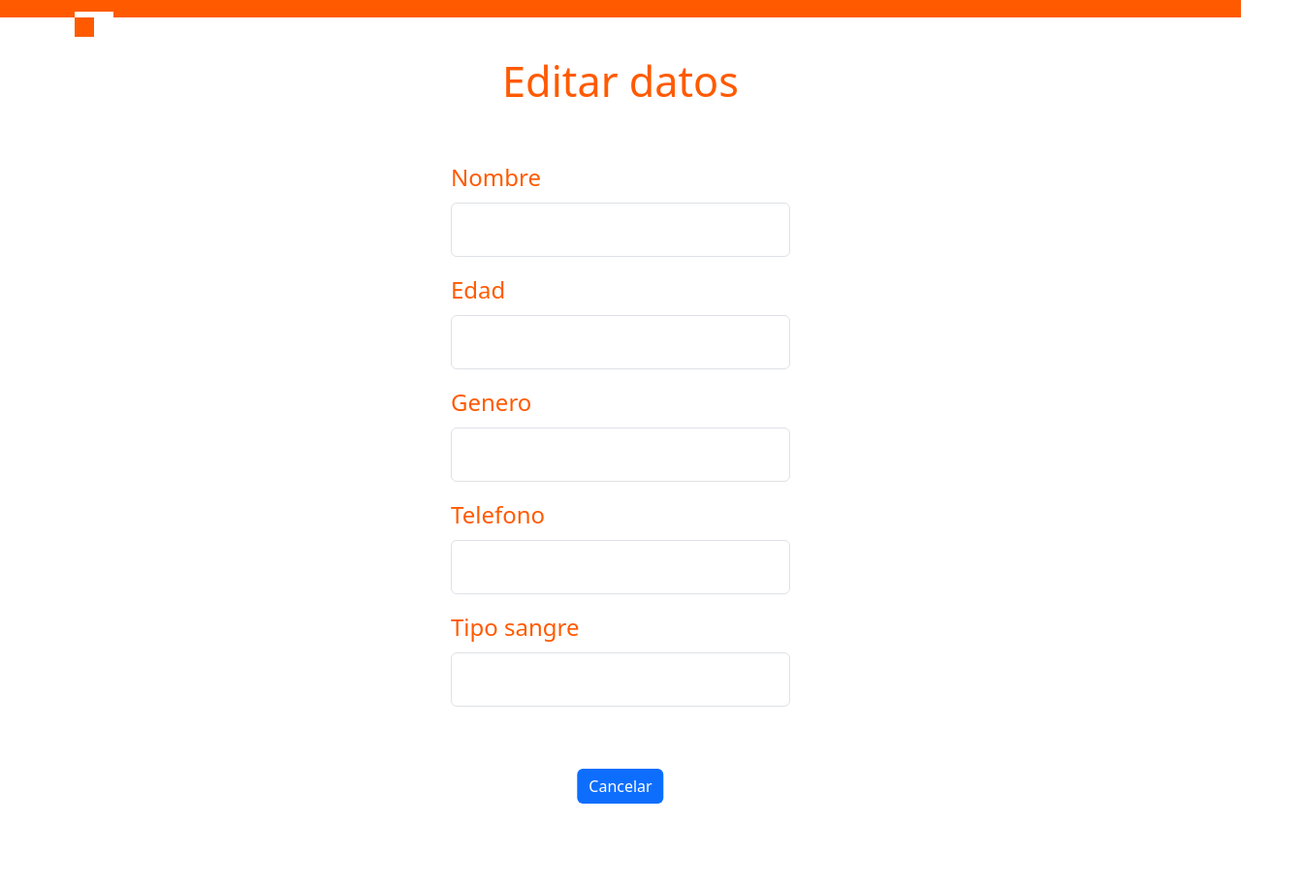
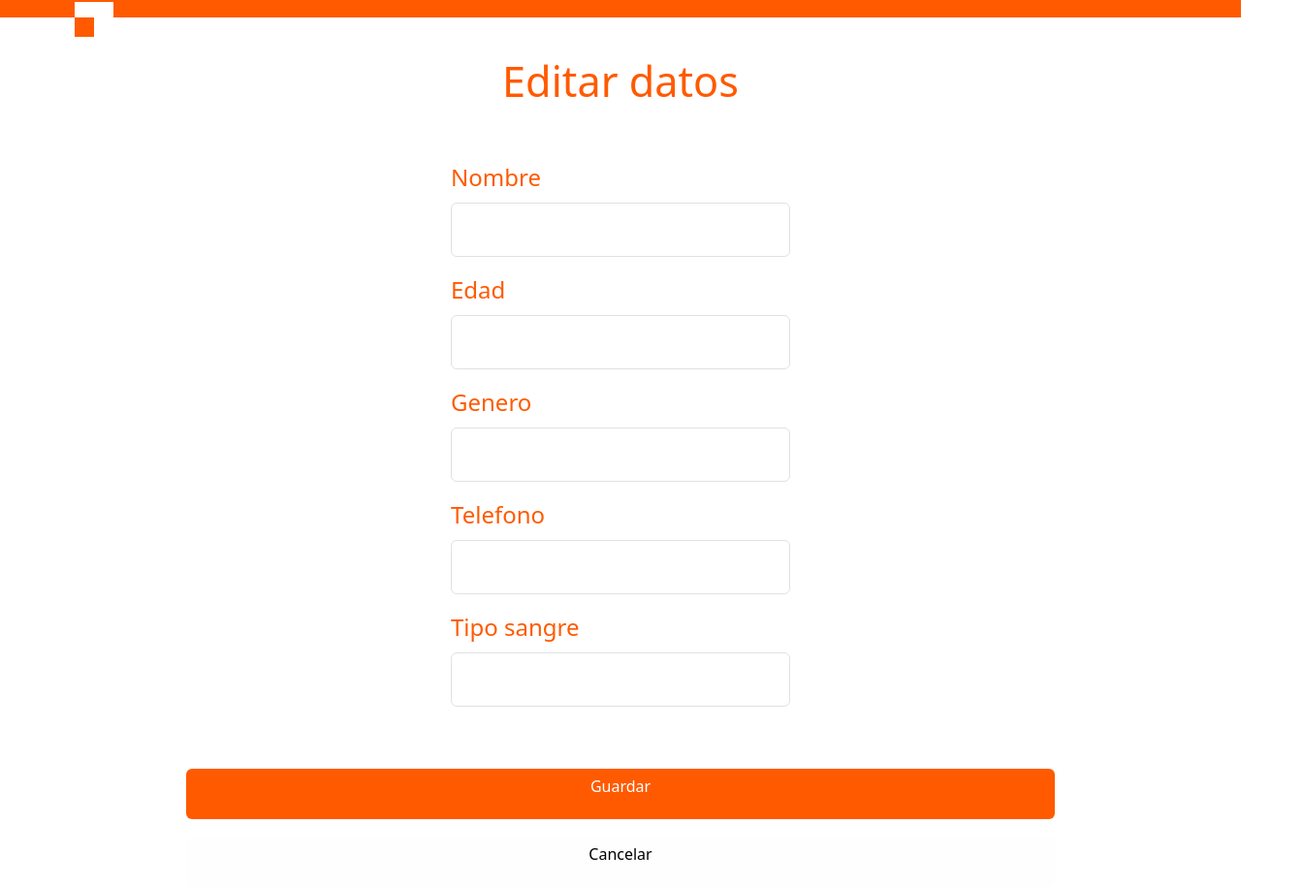
Before and after one commit to josuexsant/Hackathon_project, a plain HTML site: page Edit.html in a window 1280 px wide. Shown: the part 128-1043 px from the top of the page at 97% size, 1344 px wide, since content can reach past the window. Before the commit the page ends 957 px from the top, so only its background shows below. Drawn offline with nearby package versions, Linux system fonts and the light colour scheme.

Commit message:
Modificacion de botones y lyout

```diff
--- a/Edit.html
+++ b/Edit.html
@@ -100,7 +100,7 @@
             <div class="buttons_edit">
                 <a
                     name=""
-                    id=""
+                    id="btn1-e"
                     class="btn btn-primary"
                     href="#"
                     role="button"
@@ -108,7 +108,7 @@
                 >
                 <a
                     name=""
-                    id=""
+                    id="btn2-e"
                     class="btn btn-primary"
                     href="#"
                     role="button"
--- a/Style.css
+++ b/Style.css
@@ -47,20 +47,20 @@
 .adorno2{
     background-color: rgb(255, 255, 255);
     position: absolute;
-    width: 50px;
+    width: 30px;
     height: 50px;
     display: flex;
-    right: -5%;
+    right: 0%;
 }
 
 .adorno3{
     background-color: rgb(255, 255, 255);
     position: absolute;
     width: 40px;
-    height: 20px;
+    height: 30px;
     display: flex;
     left: 6%;
-    top: 140px;
+    top: 130px;
 }
 .adorno4{
     background-color: var(--color);
@@ -174,3 +174,27 @@
     position: relative;
     margin-top: 4rem;
 }
+
+.buttons_edit .btn{
+    position: absolute; /* Los botones se posicionan de forma absoluta */
+    left: 50%; /* Los botones estarán centrados horizontalmente */
+    transform: translateX(-50%); /* Centra los botones horizontalmente */
+    border: none;
+}
+
+#btn1-e{
+    top: 0; /* Posiciona el primer botón en la parte superior del contenedor */
+    background-color: #FF5A00;
+    width: 70%;
+    height: 3.2rem;
+    margin: 0;
+}
+
+#btn2-e {
+    top: 70px; /* Ajusta el espacio entre los botones si es necesario */
+    background-color: #fefefe;
+    width: 70%;
+    height: 3.2rem;
+    color: black;
+    margin: 0;
+}
```
